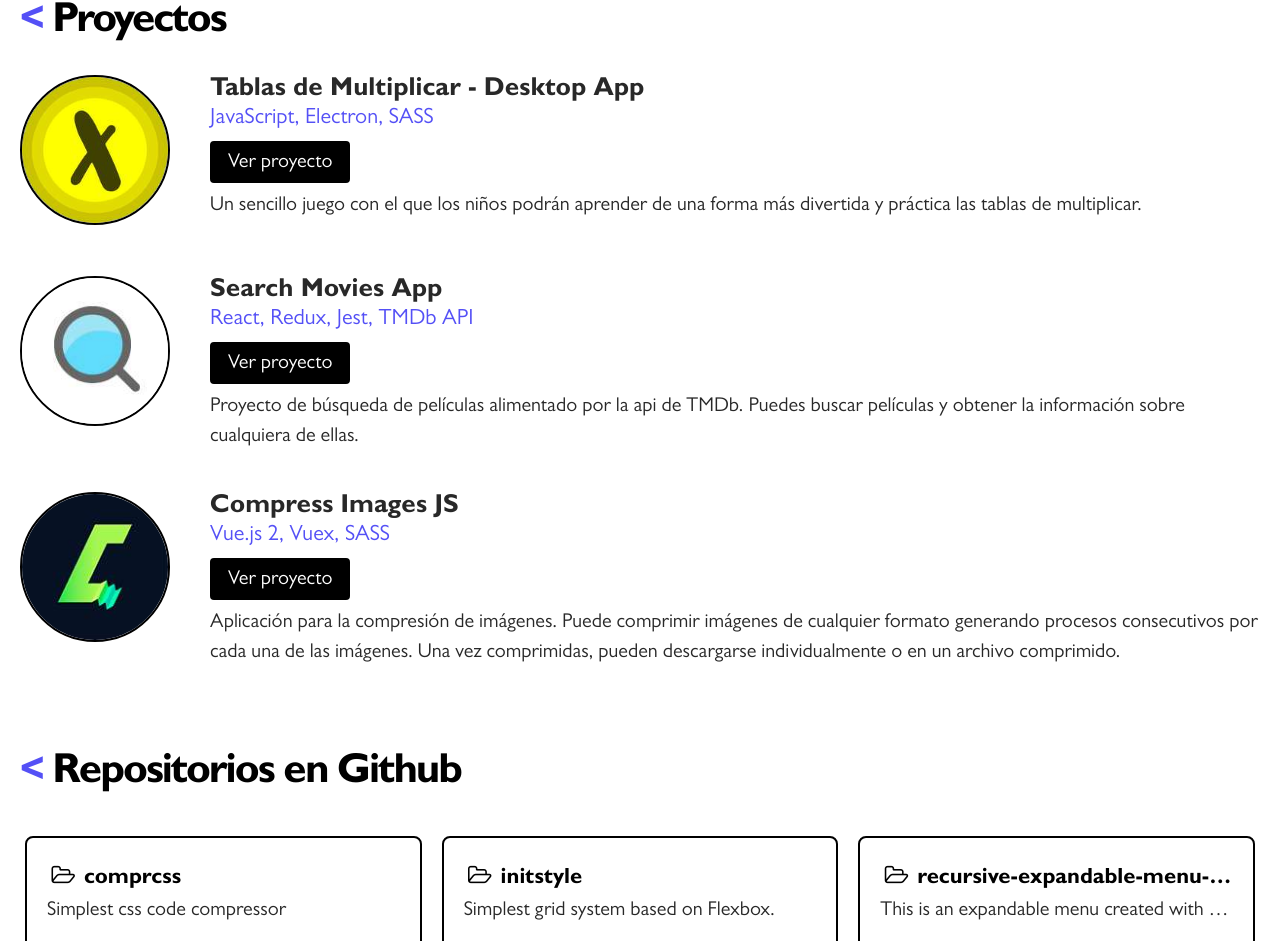
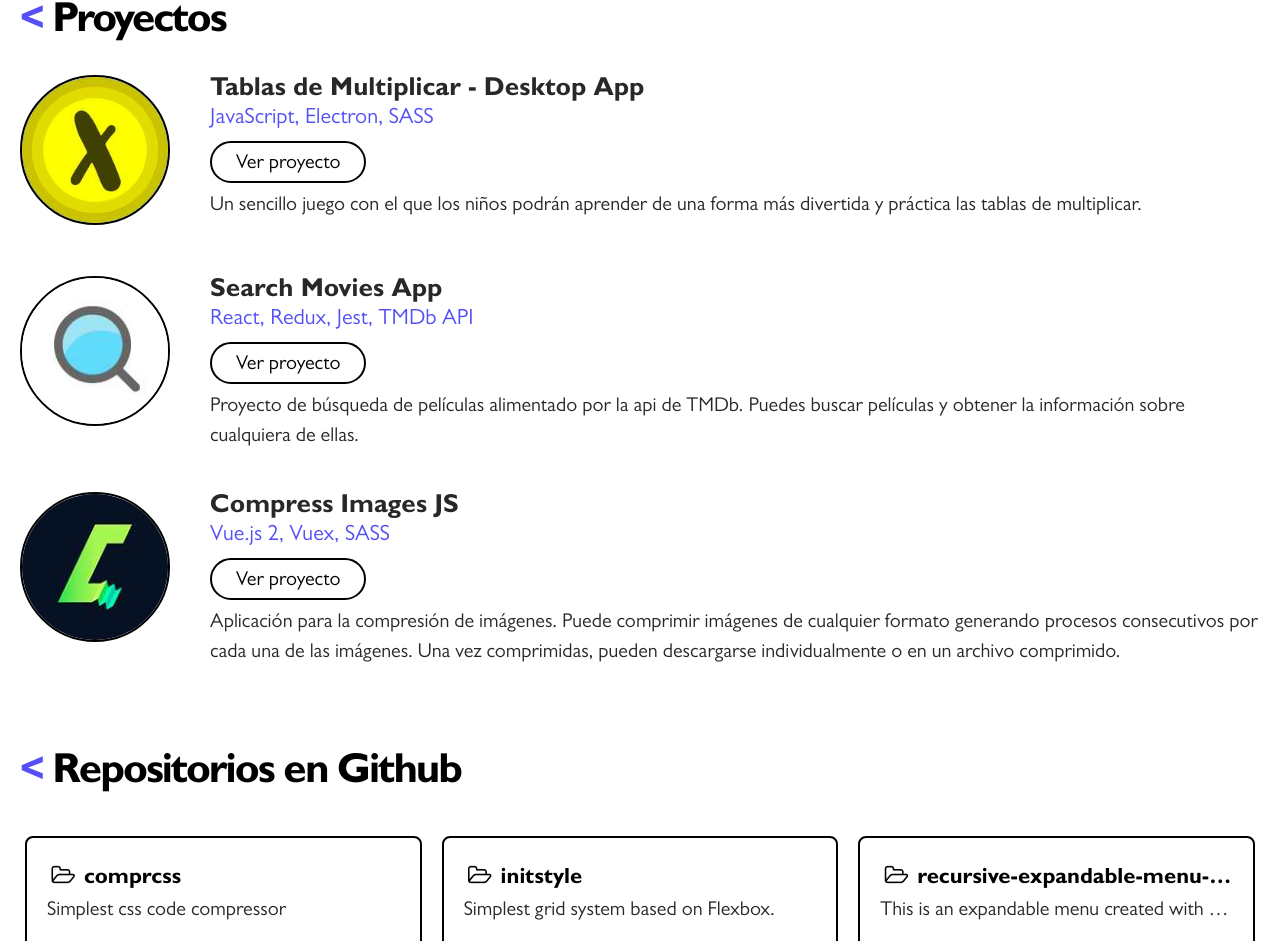
Before and after one commit to Mathiew82/portfolio, a Vue app: page / in a window 1280 px wide. Shown: the part 2034-2975 px from the top of the page. Built offline with nearby package versions, Linux system fonts and the light colour scheme; no server answers.

Commit message:
Más ajustes de estilos

```diff
--- a/src/scss/_theme.scss
+++ b/src/scss/_theme.scss
@@ -356,15 +356,15 @@ ul {
     }
 
     > .item-list__info > a {
-      background-color: var(--black-color);
+      background-color: var(--white-color);
       border: 2px solid var(--black-color);
-      border-radius: 4px;
-      color: var(--white-color);
+      border-radius: 25px;
+      color: var(--black-color);
       margin: 0.3rem 0 0.5rem 0;
-      padding: 5px 1rem 3px 1rem;
+      padding: 6px 1.5rem 2px 1.5rem;
       &:hover {
-        background-color: var(--white-color);
-        color: var(--black-color);
+        background-color: var(--black-color);
+        color: var(--white-color);
       }
     }
 
```
